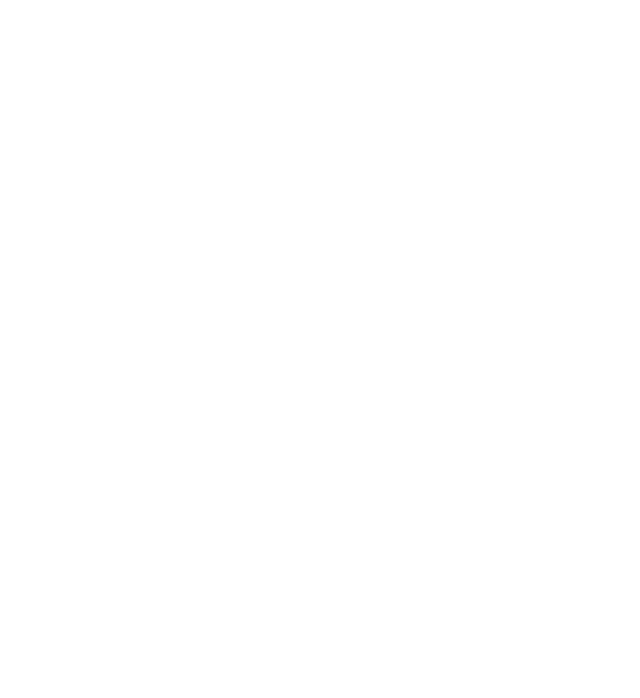
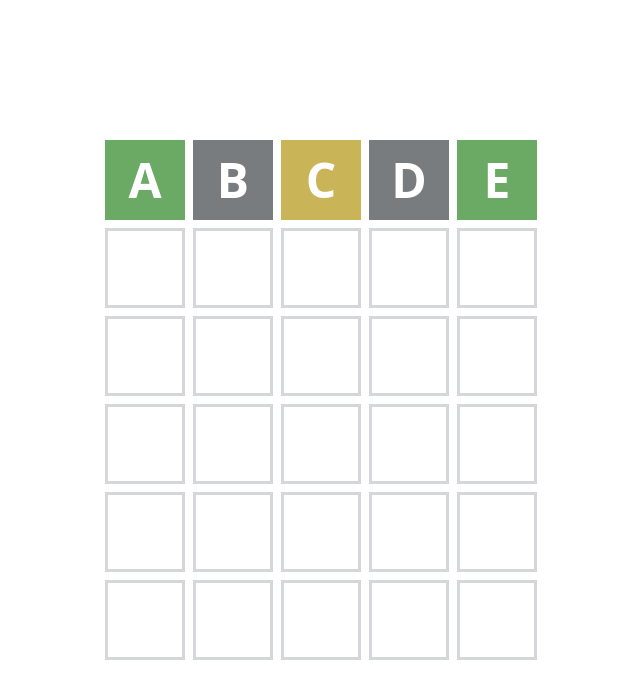
Before and after one commit to cadomani/wordle-clone, a React (Vite) app: page / in a window 1280 px wide. Shown: the top 698 px of the page, without its empty margins (319-959 px from the left). Built offline with nearby package versions, Linux system fonts and the light colour scheme.

Commit message:
Add basic board with keyboard entry behavior and sample content

```diff
--- /dev/null
+++ b/src/components/board.tsx
@@ -0,0 +1,186 @@
+import { useEffect, useState } from "react";
+import { cn } from "../utils/helpers";
+
+type CellState = {
+  index: number;
+  letter: string;
+  status: "not-submitted" | "incorrect" | "wrong-spot" | "correct";
+};
+
+type RowState = {
+  row: CellState[];
+  status: "unsubmitted" | "active" | "submitted";
+};
+
+type BoardState = RowState[];
+
+const emptyRow: CellState[] = [
+  { index: 0, letter: "", status: "not-submitted" },
+  { index: 1, letter: "", status: "not-submitted" },
+  { index: 2, letter: "", status: "not-submitted" },
+  { index: 3, letter: "", status: "not-submitted" },
+  { index: 4, letter: "", status: "not-submitted" },
+];
+
+const defaultBoardState: BoardState = [
+  {
+    row: [
+      { index: 0, letter: "A", status: "correct" },
+      { index: 1, letter: "B", status: "incorrect" },
+      { index: 2, letter: "C", status: "wrong-spot" },
+      { index: 3, letter: "D", status: "incorrect" },
+      { index: 4, letter: "E", status: "correct" },
+    ],
+    status: "submitted",
+  },
+  {
+    row: [...emptyRow],
+    status: "active",
+  },
+  {
+    row: [...emptyRow],
+    status: "unsubmitted",
+  },
+  {
+    row: [...emptyRow],
+    status: "unsubmitted",
+  },
+  {
+    row: [...emptyRow],
+    status: "unsubmitted",
+  },
+  {
+    row: [...emptyRow],
+    status: "unsubmitted",
+  },
+];
+
+export const Board = () => {
+  const [boardState, setBoardState] = useState<BoardState>(defaultBoardState);
+  const [activeCellState, setActiveCellState] = useState<CellState[]>([
+    ...emptyRow,
+  ]);
+
+  const handleInput = (char: string) => {
+    // Find the index of the last empty cell in the active row
+    const emptyCellIndex = activeCellState.findIndex(
+      (cell) => cell.letter === "",
+    );
+
+    // Early return if there are no empty cells and input exists
+    if (emptyCellIndex === -1 && char) {
+      return;
+    }
+
+    // Update the cells in the active row based on the input
+    setActiveCellState((prev) =>
+      prev.map((cell, index) => {
+        // If there is an empty cell, fill it with the input
+        if (char) {
+          if (index === emptyCellIndex) {
+            return {
+              letter: char.toUpperCase(),
+              status: "not-submitted",
+            } as CellState;
+          }
+        } else {
+          // If there are no empty cells, clear the last cell
+          if (emptyCellIndex === -1) {
+            if (index === activeCellState.length - 1) {
+              return { letter: "", status: "not-submitted" } as CellState;
+            }
+          } else if (index === emptyCellIndex - 1) {
+            return { letter: "", status: "not-submitted" } as CellState;
+          }
+        }
+        return cell;
+      }),
+    );
+  };
+
+  useEffect(() => {
+    const controller = new AbortController();
+
+    window.addEventListener(
+      "keydown",
+      (e) => {
+        // Ignore keydown events that are not letters
+        if (/^[a-zA-Z]$/.test(e.key)) {
+          e.preventDefault();
+          e.stopPropagation();
+          handleInput(e.key);
+        }
+
+        // Clear the last cell when the Backspace key is pressed
+        if (e.key === "Backspace") {
+          handleInput("");
+        }
+
+        // Submit the answer when the Enter key is pressed
+        if (e.key === "Enter") {
+          console.log("Submitting answer");
+        }
+      },
+      { signal: controller.signal },
+    );
+
+    return () => controller.abort();
+  }, [handleInput]);
+
+  return (
+    <div className="flex flex-col space-y-2">
+      {boardState.map((row, index) => (
+        <Row
+          key={index}
+          state={row.status == "active" ? activeCellState : row.row}
+        />
+      ))}
+    </div>
+  );
+};
+
+type RowProps = {
+  state: CellState[];
+};
+
+const Row = ({ state }: RowProps) => {
+  return (
+    <div className="flex space-x-2">
+      {state.map((cell, index) => (
+        <Cell key={index} {...cell} />
+      ))}
+    </div>
+  );
+};
+
+type CellProps = CellState;
+
+const Cell = ({ letter = "", status = "not-submitted" }: CellProps) => {
+  const [animateInput, setAnimate] = useState(false);
+
+  useEffect(() => {
+    if (letter !== "") {
+      setAnimate(true);
+      const timeout = setTimeout(() => setAnimate(false), 200);
+      return () => clearTimeout(timeout);
+    }
+  }, [letter]);
+
+  return (
+    <div
+      className={cn(
+        "size-20 font-extrabold flex items-center justify-center text-[3rem] font-sans transition-transform duration-150",
+        letter == "" ? "border-[#D4D6DA]" : "border-[#888A8C]",
+        status == "not-submitted" && "bg-white text-black border-[3px]",
+        status == "incorrect" && "bg-[#787C7E] text-white",
+        status == "wrong-spot" && "bg-[#CAB458] text-white",
+        status == "correct" && "bg-[#6BAA64] text-white",
+        animateInput && "scale-110",
+        // status != "not-submitted" &&
+        //   "transition-all duration-500 [transform-style:preserve-3d] [transform:rotateY(180deg)] transla",
+      )}
+    >
+      {letter}
+    </div>
+  );
+};
--- a/src/index.tsx
+++ b/src/index.tsx
@@ -1,5 +1,10 @@
+import { Board } from "./components/board";
 import "./index.css";
 
 export default function App() {
-  return <main className="container"></main>;
+  return (
+    <main className="flex items-center justify-center h-screen">
+      <Board />
+    </main>
+  );
 }
```
